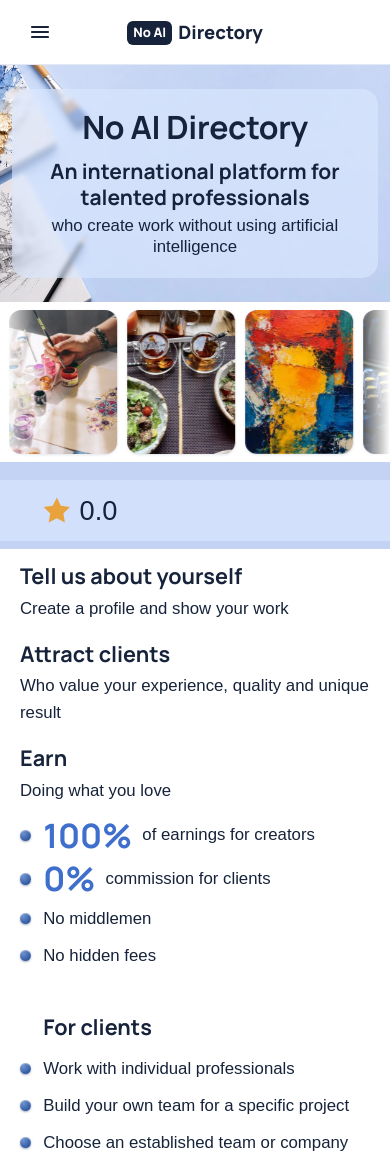
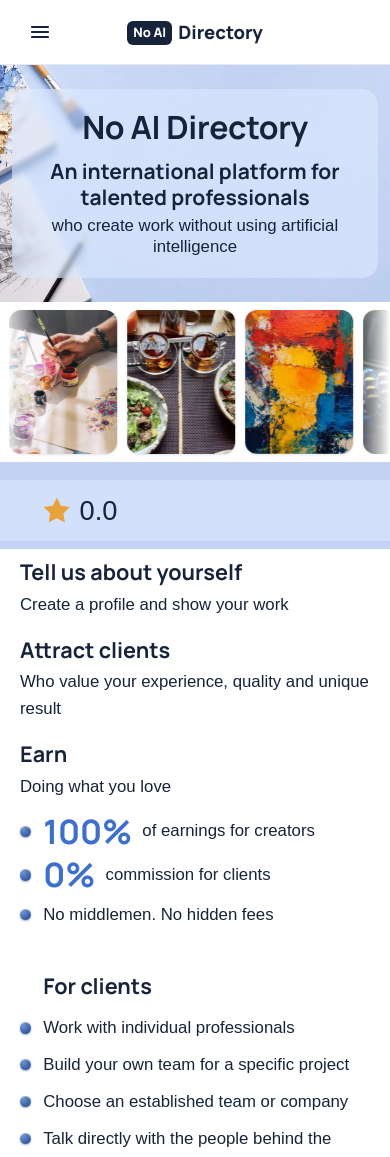
Before and after one commit to dm100usa-oss/no-ai-marketplace, a Next.js app: page /en in a window 390 px wide. Shown: the top 1157 px of the page. Built offline with nearby package versions, Linux system fonts and the light colour scheme; a web font is replaced by a local one.

Commit message:
Add files via upload

```diff
--- a/src/app/[lang]/page.tsx
+++ b/src/app/[lang]/page.tsx
@@ -168,7 +168,7 @@ export default async function HomePage({
       />
 
       {/* ---------- Steps ---------- */}
-      <section className="pt-2.5 pb-0 sm:pt-8 sm:pb-16">
+      <section className="pt-1.5 pb-0 sm:pt-8 sm:pb-16">
         <div className="container-page">
           <div className="flex flex-col gap-3.5">
             {dict.home.steps.map((step) => (
--- a/src/i18n/dictionaries/en.ts
+++ b/src/i18n/dictionaries/en.ts
@@ -107,8 +107,7 @@ export const en: Dictionary = {
     heroAdvantages: [
       "100% of earnings for creators",
       "0% commission for clients",
-      "No middlemen",
-      "No hidden fees",
+      "No middlemen. No hidden fees",
     ],
     heroClientsTitle: "For clients",
     heroClients: [
--- a/src/i18n/dictionaries/ru.ts
+++ b/src/i18n/dictionaries/ru.ts
@@ -108,8 +108,7 @@ export const ru: Dictionary = {
     heroAdvantages: [
       "100% дохода для авторов",
       "0% комиссии для заказчиков",
-      "Без посредников",
-      "Без скрытых платежей",
+      "Без посредников. Без скрытых платежей",
     ],
     heroClientsTitle: "Заказчикам",
     heroClients: [
```
